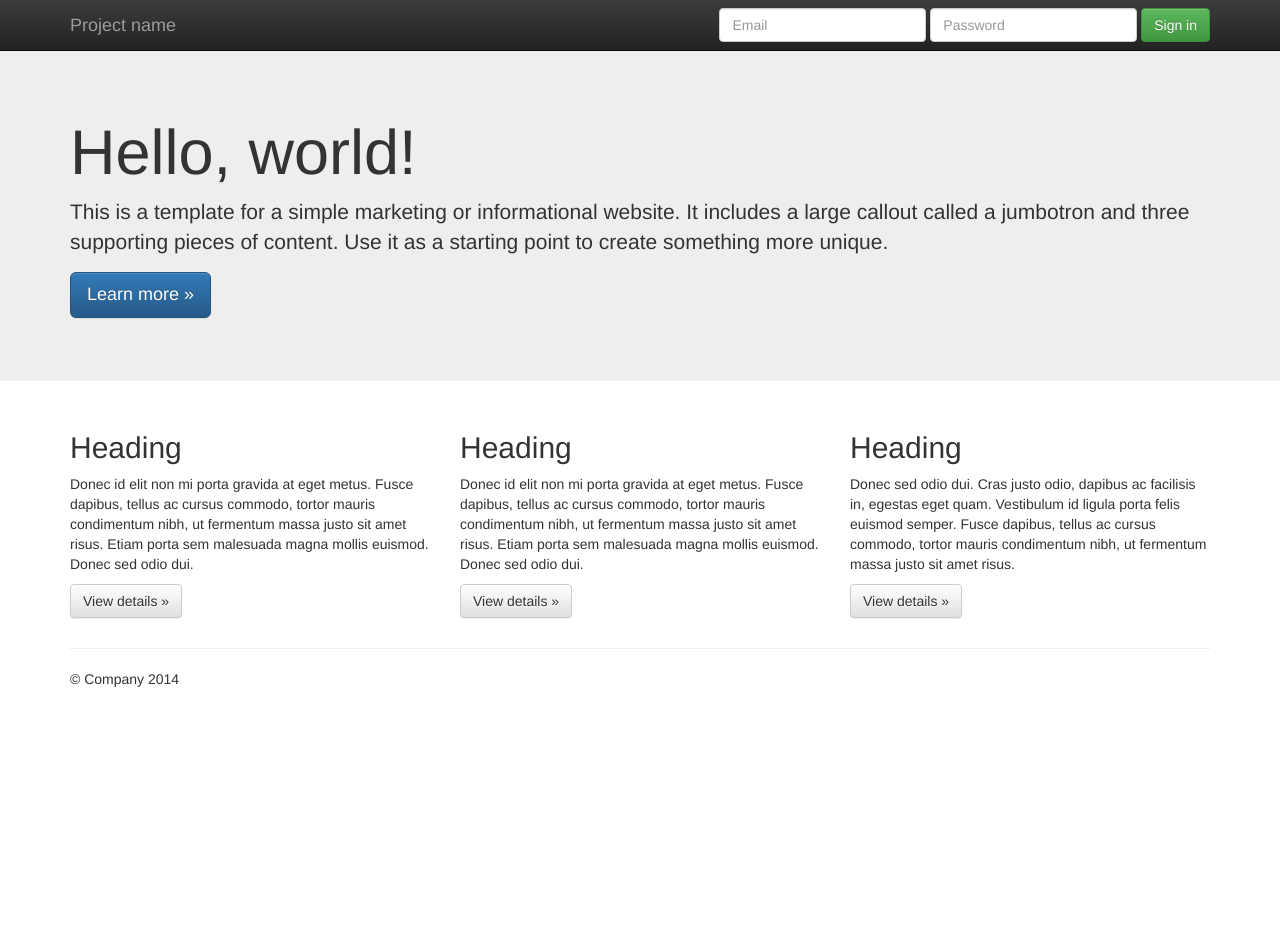
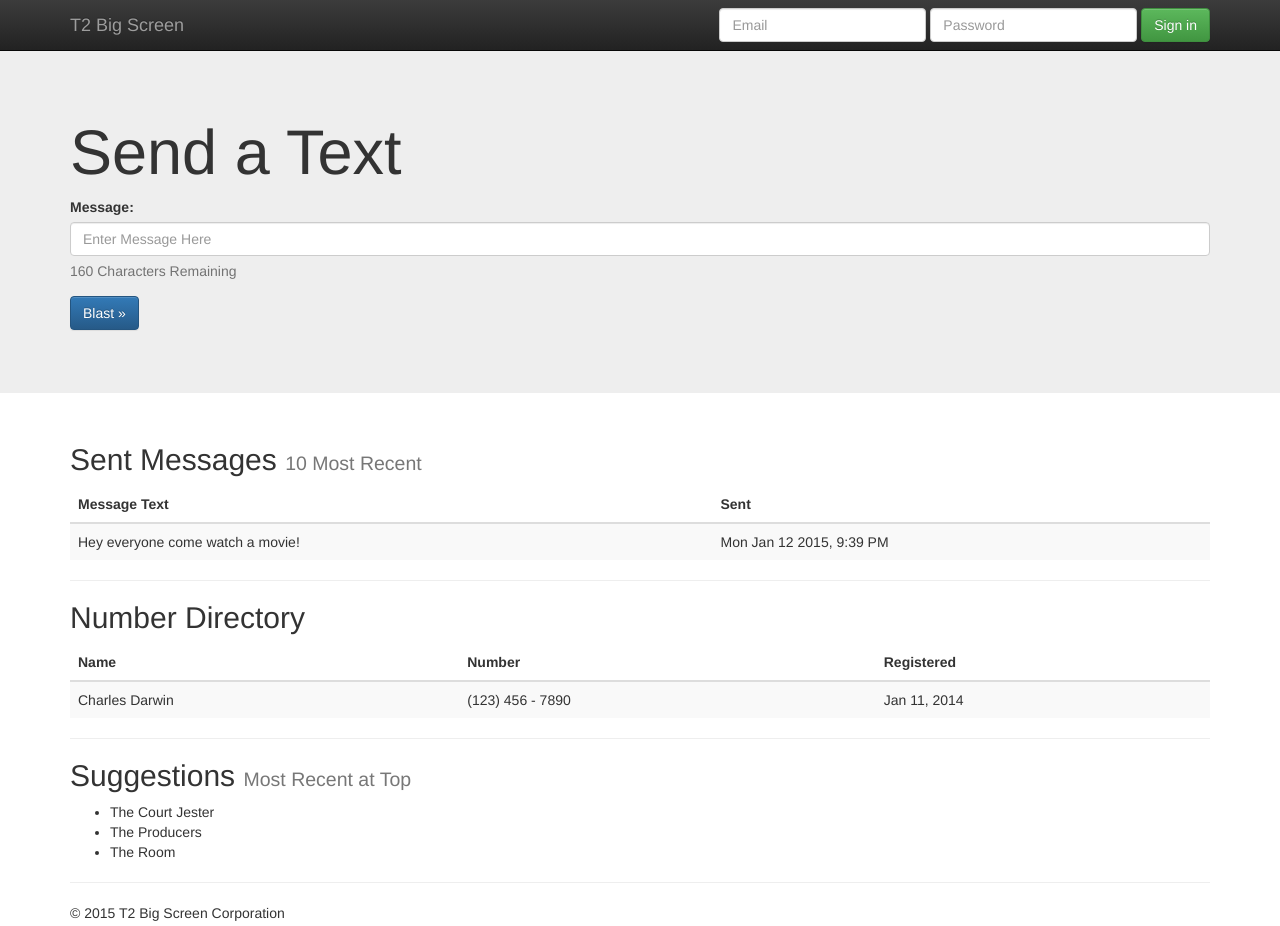
Before and after one commit to StephensAndrewM/T2BSTextAlerts, a website: page static/admin/index.html in a window 1280 px wide. Before the commit the page ends 800 px from the top, so only its background shows below. Drawn offline with nearby package versions, Linux system fonts and the light colour scheme.

Commit message:
Preliminary Admin Interface

```diff
--- a/static/admin/index.html
+++ b/static/admin/index.html
@@ -29,7 +29,7 @@
 						<span class="icon-bar"></span>
 						<span class="icon-bar"></span>
 					</button>
-          <a class="navbar-brand" href="#">Project name</a>
+					<a class="navbar-brand" href="/">T2 Big Screen</a>
 				</div>
 				<div id="navbar" class="navbar-collapse collapse">
 					<form class="navbar-form navbar-right" role="form">
@@ -48,36 +48,69 @@
 		<!-- Main jumbotron for a primary marketing message or call to action -->
 		<div class="jumbotron">
 			<div class="container">
-        <h1>Hello, world!</h1>
-        <p>This is a template for a simple marketing or informational website. It includes a large callout called a jumbotron and three supporting pieces of content. Use it as a starting point to create something more unique.</p>
-        <p><a class="btn btn-primary btn-lg" href="#" role="button">Learn more &raquo;</a></p>
+				<h1>Send a Text</h1>
+				<form action="">
+				<div class="form-group">
+					<label for="exampleInputEmail1">Message:</label>
+					<input type="text" class="form-control" id="" placeholder="Enter Message Here">
+					<p class="help-block" style="font-size:14px;">160 Characters Remaining</p>
+				</div>
+				<p><input type="submit" class="btn btn-primary" value="Blast &raquo;"></a></p>
+			</form>
 			</div>
 		</div>
 
 		<div class="container">
-      <!-- Example row of columns -->
-      <div class="row">
-        <div class="col-md-4">
-          <h2>Heading</h2>
-          <p>Donec id elit non mi porta gravida at eget metus. Fusce dapibus, tellus ac cursus commodo, tortor mauris condimentum nibh, ut fermentum massa justo sit amet risus. Etiam porta sem malesuada magna mollis euismod. Donec sed odio dui. </p>
-          <p><a class="btn btn-default" href="#" role="button">View details &raquo;</a></p>
-        </div>
-        <div class="col-md-4">
-          <h2>Heading</h2>
-          <p>Donec id elit non mi porta gravida at eget metus. Fusce dapibus, tellus ac cursus commodo, tortor mauris condimentum nibh, ut fermentum massa justo sit amet risus. Etiam porta sem malesuada magna mollis euismod. Donec sed odio dui. </p>
-          <p><a class="btn btn-default" href="#" role="button">View details &raquo;</a></p>
-       </div>
-        <div class="col-md-4">
-          <h2>Heading</h2>
-          <p>Donec sed odio dui. Cras justo odio, dapibus ac facilisis in, egestas eget quam. Vestibulum id ligula porta felis euismod semper. Fusce dapibus, tellus ac cursus commodo, tortor mauris condimentum nibh, ut fermentum massa justo sit amet risus.</p>
-          <p><a class="btn btn-default" href="#" role="button">View details &raquo;</a></p>
-        </div>
-      </div>
+
+			<h2>Sent Messages <small>10 Most Recent</small></h2>
+
+			<table class="table table-striped">
+				<thead>
+					<tr>
+						<th>Message Text</th><th>Sent</th>
+					</tr>
+				</thead>
+				<tbody>
+					<tr>
+						<td>Hey everyone come watch a movie!</td>
+						<td>Mon Jan 12 2015, 9:39 PM</td>
+					</tr>
+				</tbody>
+			</table>
+
+			<hr>
+
+			<h2>Number Directory</h2>
+
+			<table class="table table-striped">
+				<thead>
+					<tr>
+						<th>Name</th><th>Number</th><th>Registered</th>
+					</tr>
+				</thead>
+				<tbody>
+					<tr>
+						<td>Charles Darwin</td>
+						<td>(123) 456 - 7890</td>
+						<td>Jan 11, 2014</td>
+					</tr>
+				</tbody>
+			</table>
+
+			<hr>
+
+			<h2>Suggestions <small>Most Recent at Top</small></h2>
+
+			<ul>
+				<li>The Court Jester</li>
+				<li>The Producers</li>
+				<li>The Room</li>
+			</ul>
 
 			<hr>
 
 			<footer>
-        <p>&copy; Company 2014</p>
+				<p>&copy; 2015 T2 Big Screen Corporation</p>
 			</footer>
 		</div> <!-- /container -->        <script src="//ajax.googleapis.com/ajax/libs/jquery/1.11.1/jquery.min.js"></script>
 				<script>window.jQuery || document.write('<script src="js/vendor/jquery-1.11.1.min.js"><\/script>')</script>
--- a/web.js
+++ b/web.js
@@ -10,8 +10,6 @@ app.use("/", express.static(__dirname+"/static"));
 // Init Body Parser
 app.use(bodyParser.json());
 app.use(bodyParser.urlencoded({ extended: true }));
-app.use(express.json());
-app.use(express.urlencoded());
 
 
 /*******************
```
Also changed, not shown: static/admin/login.html (added, +70 -0 lines). Lines whose indentation alone changed are shown as unchanged.
